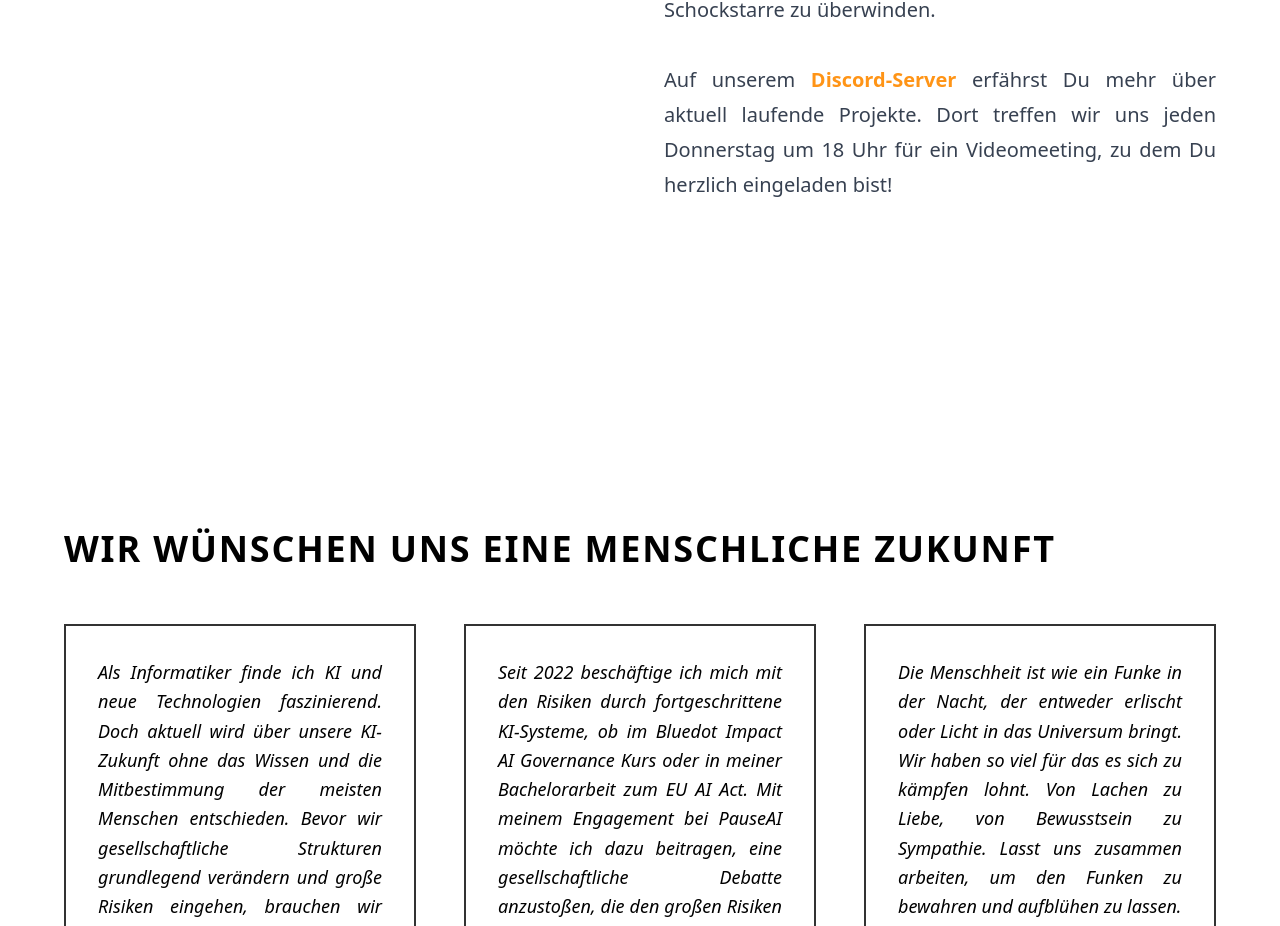
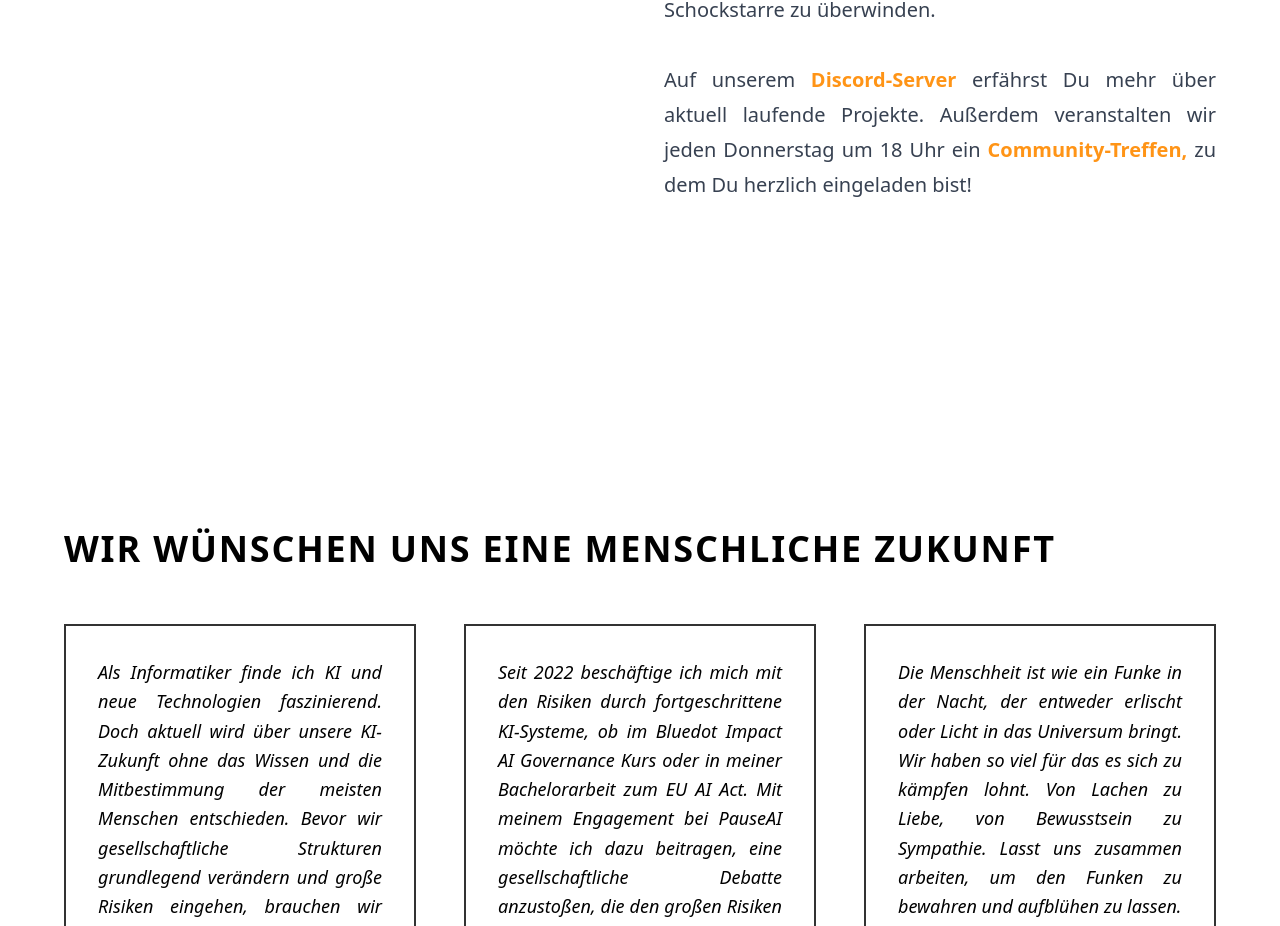
Before and after one commit to SimonSkade1/PauseAI-Germany-Website, a Next.js app: page /ueber-uns in a window 1280 px wide. Shown: the part 2954-3880 px from the top of the page. Built offline with nearby package versions, Linux system fonts and the light colour scheme.

Commit message:
fix ueber uns discord -> jitsi

```diff
--- a/src/app/ueber-uns/page.tsx
+++ b/src/app/ueber-uns/page.tsx
@@ -177,7 +177,9 @@ function ContentSection() {
           Wir wollen den Spalt zwischen den dramatischen Warnungen von KI-Expert:innen und der öffentlichen Debatte schließen. Unser wirksamstes Mittel ist, sachlich und lösungsorientiert über die Risiken von KI-Entwicklung aufzuklären. Immer mehr Freiwillige tragen etwa mit Vorträgen oder Flyeraktionen dazu bei, die kollektive Schockstarre zu überwinden.
           <br />
           <br />
-          Auf unserem <a href="https://discord.gg/pvZ5PmRX4R" target="_blank" rel="noopener noreferrer" className="orange-link font-body-bold">Discord-Server</a> erfährst Du mehr über aktuell laufende Projekte. Dort treffen wir uns jeden Donnerstag um 18 Uhr für ein Videomeeting, zu dem Du herzlich eingeladen bist!
+          Auf unserem <a href="https://discord.gg/pvZ5PmRX4R" target="_blank" rel="noopener noreferrer" className="orange-link font-body-bold">Discord-Server</a> erfährst Du mehr über aktuell laufende Projekte.
+          Außerdem veranstalten wir jeden Donnerstag um 18 Uhr ein <a href="https://www.pause-ai.de/mitmachen" target="_blank" rel="noopener noreferrer" className="orange-link font-body-bold">
+          Community-Treffen,</a>  zu dem Du herzlich eingeladen bist!
           </>}
           className="scroll-mt-24"
         />
```
